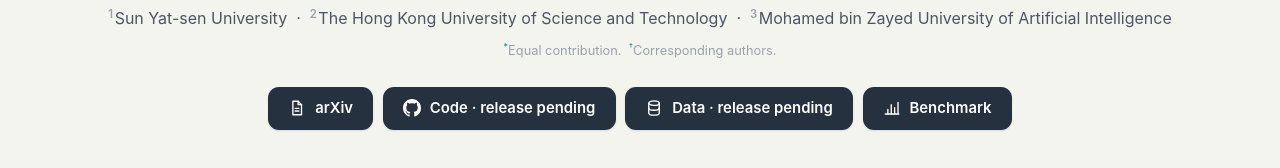
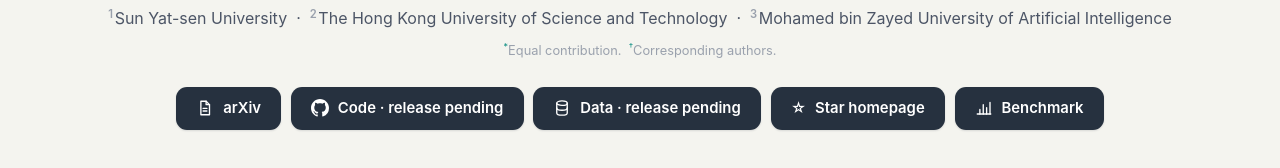
Before and after one commit to aliensco/PhysResponse-homepage, a plain HTML site: page index.html in a window 1280 px wide. Shown: the part 493-661 px from the top of the page. Drawn offline with Linux system fonts and the light colour scheme.

Commit message:
Add a public GitHub star link to the project homepage

```diff
--- a/index.html
+++ b/index.html
@@ -76,6 +76,9 @@
         </svg>
         <span>Data · release pending</span>
       </span>
+      <a class="button is-dark" href="https://github.com/aliensco/PhysResponse-homepage" aria-label="Open the project homepage repository on GitHub to star it">
+        <span aria-hidden="true">☆</span><span>Star homepage</span>
+      </a>
       <a class="button is-dark" href="#results">
         <svg viewBox="0 0 24 24" fill="none" stroke="currentColor" stroke-width="1.8" stroke-linecap="round" stroke-linejoin="round" aria-hidden="true">
           <path d="M3 20h18"/><path d="M6.5 20v-6M11 20V7.5M15.5 20v-8.5M20 20V4.5"/>
```
